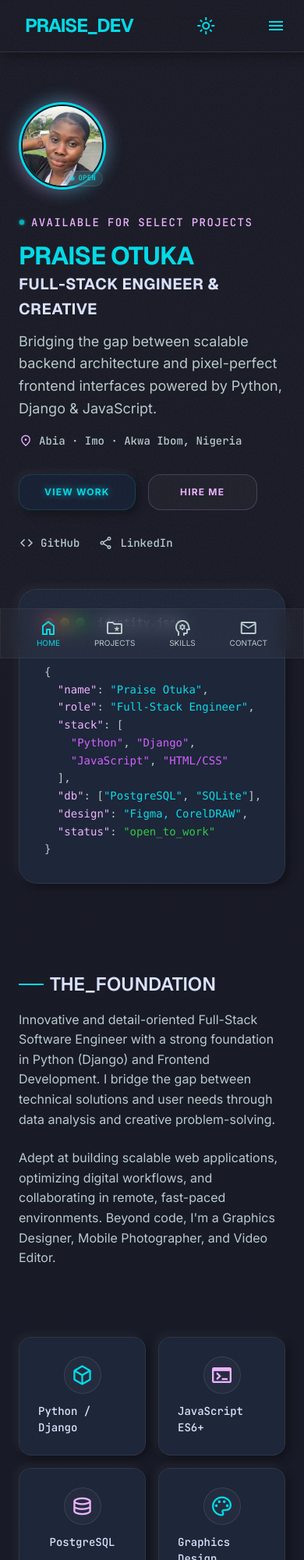
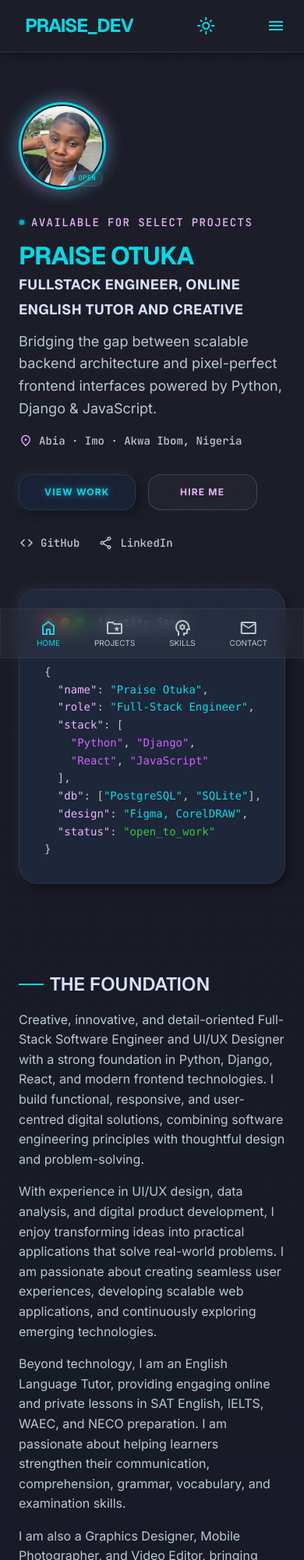
Before and after one commit to praisegirl151/Meet-Praise-, a plain HTML site: page index.html in a window 390 px wide. Shown: the top 2000 px of the page at 78% size. Drawn offline with nearby package versions, Linux system fonts and the light colour scheme.

Commit message:
Update title to Fullstack Engineer, Online English Tutor and Creative and update The Foundation section

```diff
--- a/index.html
+++ b/index.html
@@ -3,15 +3,15 @@
   <head>
     <meta charset="utf-8" />
     <meta content="width=device-width, initial-scale=1.0" name="viewport" />
-    <title>PRAISE OTUKA | Full-Stack Engineer & Creative</title>
+    <title>PRAISE OTUKA | Fullstack Engineer, Online English Tutor and Creative</title>
     <link rel="icon" type="image/jpeg" href="./My Photo.jpeg" />
     <meta
       name="description"
-      content="Portfolio of Otuka Praise Chimnaemeiheukwu — Full-Stack Software Engineer, UI/UX Designer, Graphics Designer, Mobile Photographer and Video Editor. Building scalable web apps with Python (Django) and modern JavaScript."
+      content="Portfolio of Otuka Praise Chimnaemeiheukwu — Fullstack Engineer, Online English Tutor and Creative. Building scalable web apps with Python, Django, React, and modern JavaScript."
     />
     <meta
       name="keywords"
-      content="Praise Otuka, Full-Stack Engineer, UI/UX Designer, Figma, Django Developer, JavaScript Developer, Software Engineer Nigeria, Web Developer, Portfolio, Backend Developer, Tech"
+      content="Praise Otuka, Fullstack Engineer, Online English Tutor, UI/UX Designer, Figma, Django Developer, React Developer, JavaScript Developer, Nigeria, Portfolio"
     />
     <meta name="author" content="Praise Otuka" />
     <meta name="robots" content="index, follow" />
@@ -20,11 +20,11 @@
     <meta property="og:type" content="website" />
     <meta
       property="og:title"
-      content="PRAISE OTUKA | Full-Stack Engineer & Creative"
+      content="PRAISE OTUKA | Fullstack Engineer, Online English Tutor and Creative"
     />
     <meta
       property="og:description"
-      content="Portfolio of Otuka Praise Chimnaemeiheukwu — Full-Stack Software Engineer, UI/UX Designer, Graphics Designer, Mobile Photographer and Video Editor. Building scalable web apps with Python (Django) and modern JavaScript."
+      content="Portfolio of Otuka Praise Chimnaemeiheukwu — Fullstack Engineer, Online English Tutor and Creative. Building scalable web apps with Python, Django, React, and modern JavaScript."
     />
     <meta property="og:image" content="./My Photo.jpeg" />
 
@@ -32,7 +32,7 @@
     <meta name="twitter:card" content="summary_large_image" />
     <meta
       name="twitter:title"
-      content="PRAISE OTUKA | Full-Stack Engineer & Creative"
+      content="PRAISE OTUKA | Fullstack Engineer, Online English Tutor and Creative"
     />
     <meta
       name="twitter:description"
@@ -647,8 +647,8 @@
               >
                 PRAISE OTUKA <br />
                 <span
-                  class="text-on-surface text-[clamp(20px,4vw,40px)] font-bold tracking-wide"
-                  >FULL-STACK ENGINEER &amp; CREATIVE</span
+                  class="text-on-surface text-[clamp(18px,3.2vw,36px)] font-bold tracking-wide"
+                  >FULLSTACK ENGINEER, ONLINE ENGLISH TUTOR AND CREATIVE</span
                 >
               </h1>
               <p
@@ -736,7 +736,7 @@
   <span class="text-secondary">"role"</span>: <span class="text-primary-fixed-dim">"Full-Stack Engineer"</span>,
   <span class="text-secondary">"stack"</span>: [
     <span class="text-[#cf5cff]">"Python"</span>, <span class="text-[#cf5cff]">"Django"</span>,
-    <span class="text-[#cf5cff]">"JavaScript"</span>, <span class="text-[#cf5cff]">"HTML/CSS"</span>
+    <span class="text-[#cf5cff]">"React"</span>, <span class="text-[#cf5cff]">"JavaScript"</span>
   ],
   <span class="text-secondary">"db"</span>: [<span class="text-primary-fixed-dim">"PostgreSQL"</span>, <span class="text-primary-fixed-dim">"SQLite"</span>],
   <span class="text-secondary">"design"</span>: <span class="text-primary-fixed-dim">"Figma, CorelDRAW"</span>,
@@ -760,28 +760,24 @@
       >
         <div class="grid grid-cols-1 md:grid-cols-12 gap-12 items-start">
           <!-- Left: Who I Am -->
-          <div class="md:col-span-5 mb-10 md:mb-0">
+          <div class="md:col-span-5 mb-10 md:mb-0 space-y-4">
             <h2
               class="font-headline-md text-headline-md text-on-surface mb-4 flex items-center gap-2"
             >
               <span class="w-8 h-[2px] bg-primary-fixed-dim"></span>
-              THE_FOUNDATION
+              THE FOUNDATION
             </h2>
-            <p
-              class="font-body-md text-body-md text-on-surface-variant max-w-md mb-6"
-            >
-              Innovative and detail-oriented Full-Stack Software Engineer with a
-              strong foundation in Python (Django) and Frontend Development. I
-              bridge the gap between technical solutions and user needs through
-              data analysis and creative problem-solving.
+            <p class="font-body-md text-body-md text-on-surface-variant">
+              Creative, innovative, and detail-oriented Full-Stack Software Engineer and UI/UX Designer with a strong foundation in Python, Django, React, and modern frontend technologies. I build functional, responsive, and user-centred digital solutions, combining software engineering principles with thoughtful design and problem-solving.
             </p>
-            <p
-              class="font-body-md text-body-md text-on-surface-variant max-w-md"
-            >
-              Adept at building scalable web applications, optimizing digital
-              workflows, and collaborating in remote, fast-paced environments.
-              Beyond code, I'm a Graphics Designer, Mobile Photographer, and
-              Video Editor.
+            <p class="font-body-md text-body-md text-on-surface-variant">
+              With experience in UI/UX design, data analysis, and digital product development, I enjoy transforming ideas into practical applications that solve real-world problems. I am passionate about creating seamless user experiences, developing scalable web applications, and continuously exploring emerging technologies.
+            </p>
+            <p class="font-body-md text-body-md text-on-surface-variant">
+              Beyond technology, I am an English Language Tutor, providing engaging online and private lessons in SAT English, IELTS, WAEC, and NECO preparation. I am passionate about helping learners strengthen their communication, comprehension, grammar, vocabulary, and examination skills.
+            </p>
+            <p class="font-body-md text-body-md text-on-surface-variant">
+              I am also a Graphics Designer, Mobile Photographer, and Video Editor, bringing creativity, visual storytelling, and an eye for detail into everything I create.
             </p>
           </div>
           <!-- Right: Core Skill Cards -->
@@ -911,11 +907,15 @@
               >
               <span
                 class="neomorph-sunken px-3 py-1.5 rounded-full font-label-code text-label-code text-on-surface-variant border border-white/5"
-                >Bootstrap</span
+                >React</span
               >
               <span
                 class="neomorph-sunken px-3 py-1.5 rounded-full font-label-code text-label-code text-on-surface-variant border border-white/5"
                 >Tailwind CSS</span
+              >
+              <span
+                class="neomorph-sunken px-3 py-1.5 rounded-full font-label-code text-label-code text-on-surface-variant border border-white/5"
+                >Bootstrap</span
               >
             </div>
           </div>
@@ -2097,7 +2097,7 @@
               </div>
               <div class="space-y-2">
                 <p class="text-on-surface-variant/60">
-                  # Contact routes initialized...
+                  Contact routes initialized...
                 </p>
                 <p class="text-[#cf5cff]">$ contact --profile praise_otuka</p>
                 <p class="text-secondary">Resolving endpoints...</p>
@@ -2105,7 +2105,7 @@
               </div>
               <div class="space-y-2 pt-2">
                 <p class="text-on-surface-variant/60">
-                  # Available contact vectors
+                  Available contact vectors
                 </p>
                 <div class="space-y-2">
                   <p class="flex items-center gap-2">
```
